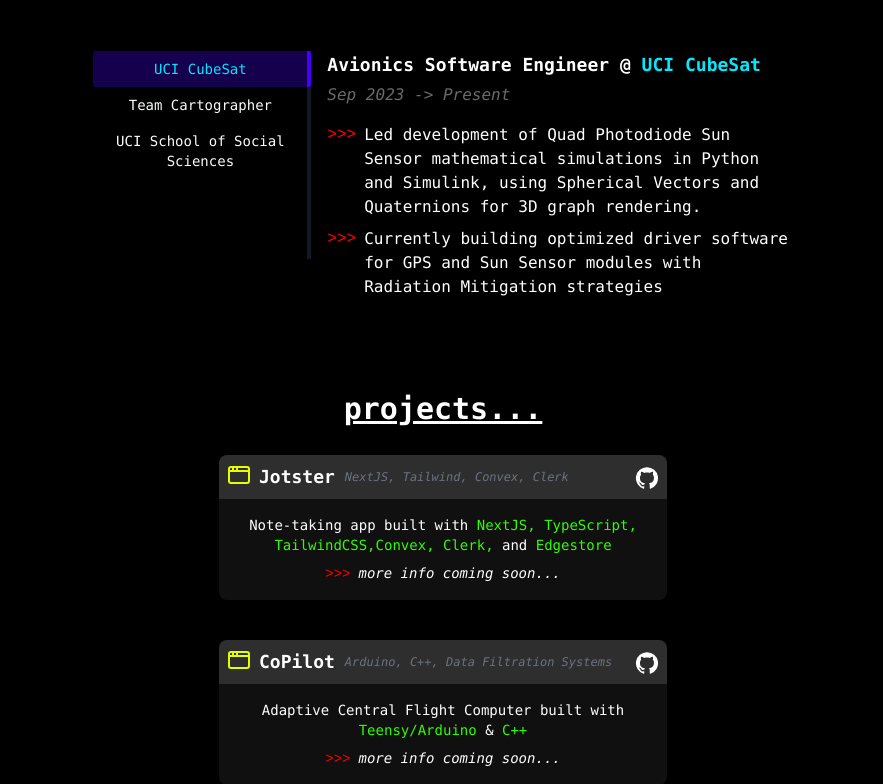
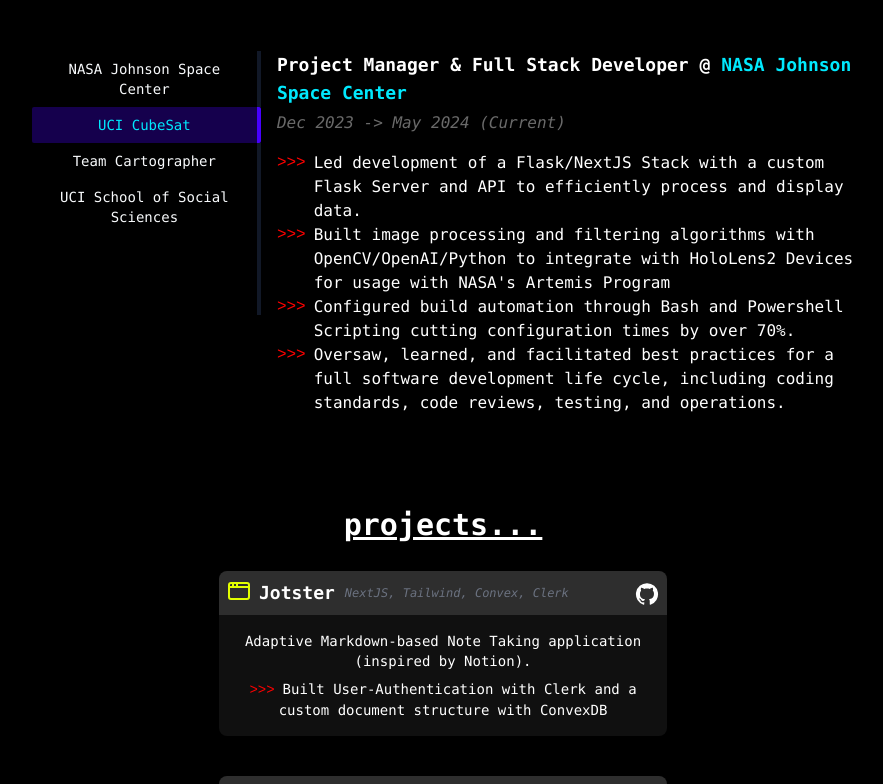
Before and after one commit to abhi-arya1/portfolio, a Next.js app: page / in a window 1280 px wide. Shown: the part 557-1341 px from the top of the page, without its empty margins (197-1080 px from the left). Built offline with nearby package versions, Linux system fonts and the light colour scheme.

Commit message:
completed all *coming soon* fields

```diff
--- a/app/(main)/page.tsx
+++ b/app/(main)/page.tsx
@@ -59,7 +59,7 @@ export default function Home() {
             experience...
           </div>
 
-          <div className="flex p-5 w-[60%]">
+          <div className="flex p-5 md:w-[98%] lg:w-[70%]">
               <Sidebar setActivePane={setActivePane} />
               <ContentPane activePane={activePane} />
           </div>
--- a/components/content_pane.tsx
+++ b/components/content_pane.tsx
@@ -14,7 +14,13 @@ const ContentPane: React.FC<ContentPaneProps> = ({ activePane }) => {
                     <h2 className="italic text-left pt-1 text-[#6a6a6a]">Sep 2022 -&gt; Present</h2>
                     <div className="text-left pt-4">
                         <li className="arrow-li flex items-start">
-                        Coming Soon
+                        Co-Founder and Lead Developer at an emerging STEM Education Nonprofit specializing in space and NASA-related coding challenges
+                        to enhance STEM learning. Worked with Avionics, Web Dev, Data Science, and AR/VR.</li>
+                        <li className="arrow-li flex items-start">
+                        Placed Top 10 and Top 3 Nationwide in 2 NASA App and Firmware Dev Challenges, and Placed Top 500 Globally in NASA&apos;s Space Apps Challenge Hackathon
+                        </li>
+                        <li className="arrow-li flex items-start">
+                        Responsible for team leadership, GitHub management, principal software design, project planning, fundraising, and code development.
                         </li>
                     </div>
                 </div>
@@ -26,12 +32,13 @@ const ContentPane: React.FC<ContentPaneProps> = ({ activePane }) => {
                     <h2 className="italic text-left pt-1 text-[#6a6a6a]">Jun 2022 -&gt; Aug 2022</h2>
                     <div className="text-left pt-4">
                         <li className="arrow-li flex items-start">
-                        Coming Soon
+                        Co-authored a white paper with a group of 5 other interns to provide a comprehensive report and solutions to social prejudice and
+                        explicit/implicit biases instilled in AI Models and Technological Education contrasted with historical examples
                         </li>
                     </div>
                 </div>
             )
-        default:
+        case 'cs':
             return (
                 <div className="w-full pl-4 break-words">
                     <h1 className="text-left text-lg font-extrabold">Avionics Software Engineer @ <a className="text-[#00e9fe]">UCI CubeSat</a></h1>
@@ -46,6 +53,27 @@ const ContentPane: React.FC<ContentPaneProps> = ({ activePane }) => {
                     </div>
                 </div>
             );
+        default:
+            return (
+                <div className="w-full pl-4 break-words">
+                <h1 className="text-left text-lg font-extrabold">Project Manager & Full Stack Developer @ <a className="text-[#00e9fe]">NASA Johnson Space Center</a></h1>
+                <h2 className="italic text-left pt-1 text-[#6a6a6a]">Dec 2023 -&gt; May 2024 (Current)</h2>
+                <div className="text-left pt-4">
+                    <li className="arrow-li flex items-start">
+                        Led development of a Flask/NextJS Stack with a custom Flask Server and API to efficiently process and display data.
+                    </li>
+                    <li className="arrow-li flex items-start">
+                        Built image processing and filtering algorithms with OpenCV/OpenAI/Python to integrate with HoloLens2 Devices for usage with NASA's Artemis Program
+                    </li>
+                    <li className="arrow-li flex items-start">
+                        Configured build automation through Bash and Powershell Scripting cutting configuration times by over 70%.
+                    </li>
+                    <li className="arrow-li flex items-start">
+                        Oversaw, learned, and facilitated best practices for a full software development life cycle, including coding standards, code reviews, testing, and operations.
+                    </li>
+                </div>
+            </div>
+            )
     }
 };
 
--- a/components/projects.tsx
+++ b/components/projects.tsx
@@ -18,10 +18,9 @@ const Projects = () => {
         technologies="NextJS, Tailwind, Convex, Clerk"
         >
             <p>
-            Note-taking app built with <a className="text-[#30fe00]">NextJS, TypeScript, TailwindCSS,</a>
-            <a className="text-[#30fe00]">Convex, Clerk,</a> and <a className="text-[#30fe00]">Edgestore</a>
+            Adaptive Markdown-based Note Taking application (inspired by Notion).
             </p>
-            <li className="arrow-li italic pt-2">more info coming soon...</li>
+            <li className="arrow-li pt-2">Built User-Authentication with Clerk and a custom document structure with ConvexDB</li>
         </Box>
 
         <div className="p-5" />
@@ -31,10 +30,9 @@ const Projects = () => {
         github_link="https://github.com/abhi-arya1/copilot-avionics-module"
         technologies="Arduino, C++, Data Filtration Systems"
         >
-            <p>
-            Adaptive Central Flight Computer built with <a className="text-[#30fe00]">Teensy/Arduino</a> & <a className="text-[#30fe00]">C++</a>
-            </p>
-            <li className="arrow-li italic pt-2">more info coming soon...</li>
+            <p className="pb-3">
+            Adaptiv & Customizable Central Flight Computer built with Teensy 4.1, a 9-DoF IMU, Altimeter, and Data-Logging SD Card Module.</p>
+            <li className="arrow-li pt-2">Tuned automatic launch detection, Kalman Filters, and more data-logging systems.</li>
         </Box>
 
         </div>
--- a/components/sidebar.tsx
+++ b/components/sidebar.tsx
@@ -9,6 +9,7 @@ const Sidebar: React.FC<SidebarProps> = ({ setActivePane }) => {
     const [activeButton, setActiveButton] = useState<string | null>('cs');
 
     const buttons = [
+        { id: 'suits', name: 'NASA Johnson Space Center' },
         { id: 'cs', name: 'UCI CubeSat' },
         { id: 'tc', name: 'Team Cartographer' },
         { id: 'uci-ss', name: 'UCI School of Social Sciences' },
```
